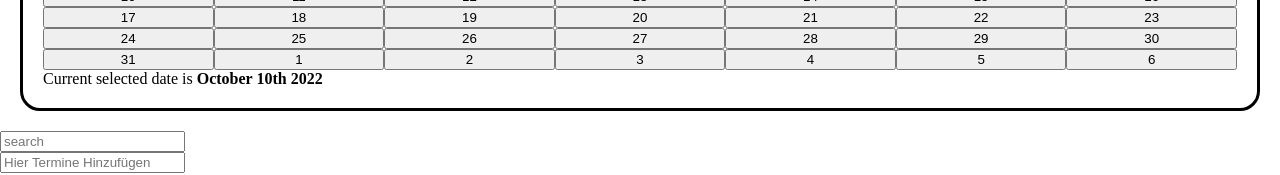
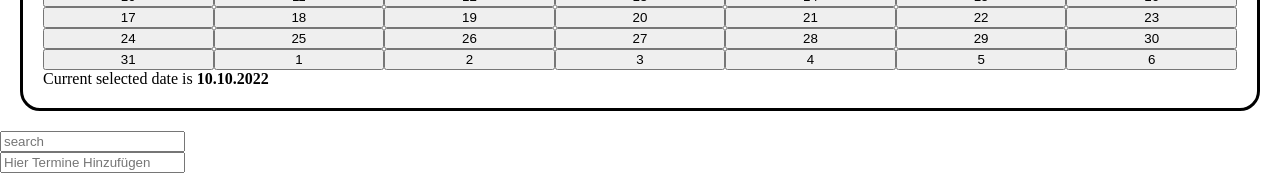
Before and after one commit to Nassir-Al/capstone-project, a Next.js app: page / in a window 1280 px wide. Shown: the part 221-396 px from the top of the page. Built offline with nearby package versions, Linux system fonts and the light colour scheme.

Commit message:
Update src/components/Calendar.js
Co-authored-by: Julia Löschel <91472321+julialoeschel@users.noreply.github.com>

```diff
--- a/src/components/Calendar.js
+++ b/src/components/Calendar.js
@@ -12,7 +12,7 @@ export default function App() {
 	return (
 		<CalenderContainer>
 			<Calendar value={dateState} onChange={changeDate} />
-			Current selected date is <b>{moment(dateState).format('MMMM Do YYYY')}</b>
+			Current selected date is <b>{moment(dateState).format('DD.MM.YYYY')}</b>
 		</CalenderContainer>
 	);
 }
```
